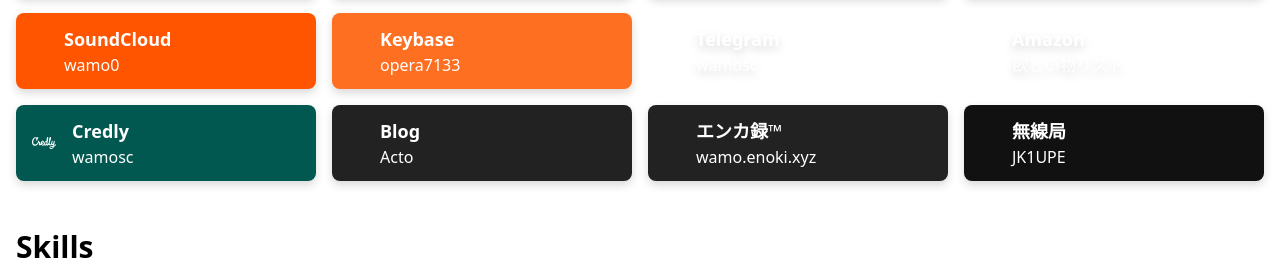
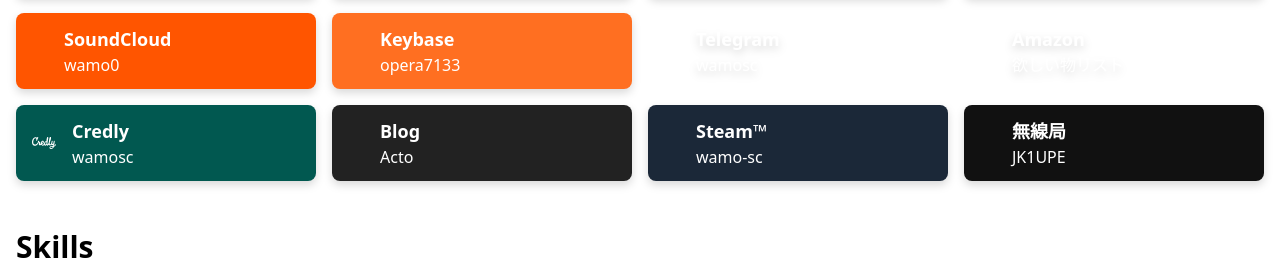
Before and after one commit to opera7133/portfolio, an Astro site: page /about in a window 1280 px wide. Shown: the part 1447-1725 px from the top of the page. Built offline with nearby package versions, Linux system fonts and the light colour scheme; Astro itself is replaced by a stand-in of ours; some icons are missing; a web font is replaced by a local one; what tailwindcss-brand-colors would draw is missing.

Commit message:
Update about.astro

```diff
--- a/src/pages/about.astro
+++ b/src/pages/about.astro
@@ -155,11 +155,11 @@
               class="bg-[#222]"
             />
             <LinkCard
-              href="https://wamo.enoki.xyz"
-              title="エンカ録™"
-              user="wamo.enoki.xyz"
-              icon="fa6-solid:pen-nib"
-              class="bg-[#222]"
+              href="https://steamcommunity.com/id/wamo-sc/"
+              title="Steam™"
+              user="wamo-sc"
+              icon="fa6-brands:steam"
+              class="bg-[#1b2838]"
             />
             <LinkCard
               title="無線局"
```
